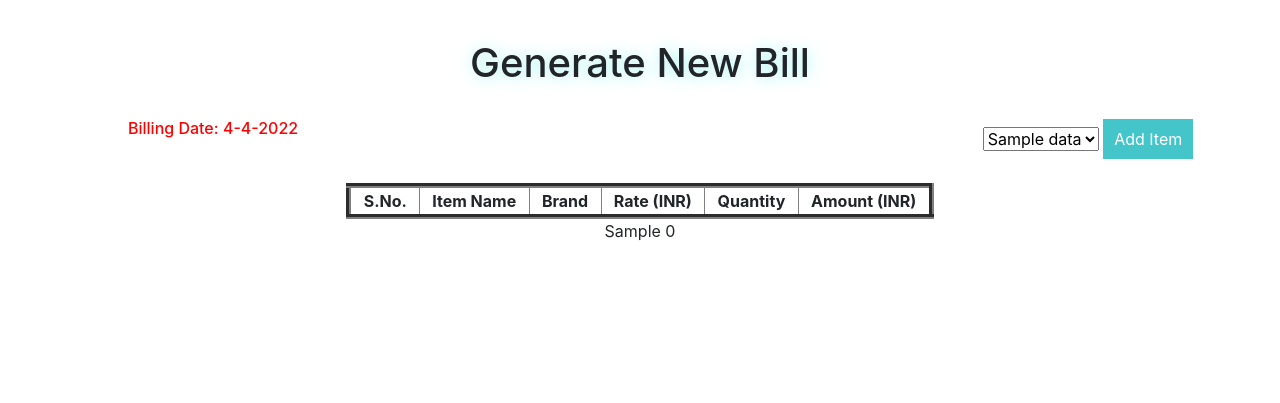
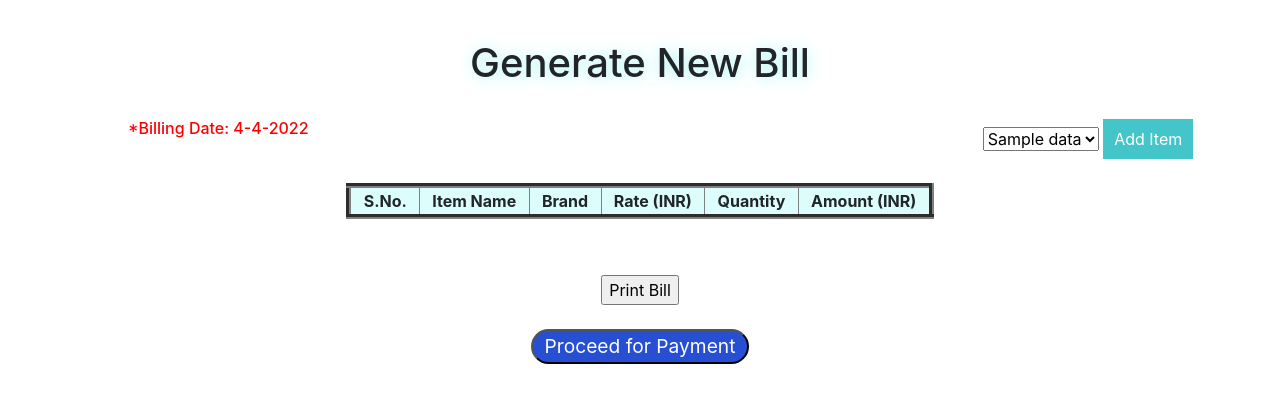
Before and after one commit to saurav0001kumar/Final-Year-Project, a Django app: template sales_n_inventory_web/templates/newBill.html in a window 1280 px wide. Shown: the part 57-460 px from the top of the page. Run offline with Django 4.2, Linux system fonts and the light colour scheme; the template is opened without the code that fills it: most values are stand-ins (such as "Sample title", 1, 10 or a date in 2020); lists and menus that the app fills with data are empty; some libraries are stand-ins or nearby versions.

Commit message:
newBill page UI updated

```diff
--- a/sales_n_inventory_web/templates/newBill.html
+++ b/sales_n_inventory_web/templates/newBill.html
@@ -22,6 +22,15 @@
             border-radius: 10px;
         }
 
+        .proceed_btn {
+            background-color: rgba(0, 48, 204, 0.848);
+            color: white;
+            width: 250;
+            height: 250;
+            border-radius: 50px;
+            font-size: larger;
+        }
+
         h1 {
             text-shadow: 1px 1px 15px #a3f5ef;
         }
@@ -41,6 +50,19 @@
             position: relative;
             align-content: space-around;
         }
+
+        table {
+            background-color: #dcfdfb;
+            text-align: center;
+        }
+
+        input {
+            text-align: center;
+        }
+
+        #total {
+            color: darkred;
+        }
     </style>
 
     <link rel="stylesheet" type="text/css" href="{% static 'css\dashboard\card.css'%}">
@@ -59,15 +81,15 @@
         <div id="list">
             <select name="items" id="items">
                 {% for i in data %}
-                <option value="{{ i.item_name }}">{{ i.item_name }}</option>
+                <option value="{{ i }}" id="{{ i.item_name }}">{{ i.item_name }}</option>
                 {% endfor %}
             </select>
-            <button>Add Item</button>
+            <button id="add" onclick="addItem()">Add Item</button>
         </div>
 
         <br>
 
-        <table border="5" id="billing">
+        <table border="5" id="bill">
             <tr>
                 <th>&nbsp;&nbsp; S.No. &nbsp;&nbsp;</th>
                 <th>&nbsp;&nbsp; Item Name &nbsp;&nbsp;</th>
@@ -76,22 +98,138 @@
                 <th>&nbsp;&nbsp; Quantity &nbsp;&nbsp;</th>
                 <th>&nbsp;&nbsp; Amount (INR) &nbsp;&nbsp;</th>
             </tr>
+
+
         </table>
 
-        <p id="a">
-        </p>
-
+        <br>
+        <h4 id="total"></h4>
+        <br>
+        <input type="submit" value="Print Bill" onclick="window.print()">
+        <br><br>
+        <input type="submit" value=" Proceed for Payment " onclick="" class="proceed_btn">
+        <br><br>
 
 
     </center>
 
     <script>
+
+        sno = 1;
+        function addItem() {
+
+            e = document.getElementById('items');
+
+            //formatting for json string
+            str1 = String(e.value);
+            str = str1.split("\'").join("\"");
+            splitted = str.split(",");
+            newStrArr = [];
+            for (let k = 0; k < splitted.length; k++) {
+                if (!splitted[k].includes("date_modified"))
+                    newStrArr.push(splitted[k]);
+            }
+
+            finalStrArr = []
+
+            for (let k = 0; k < newStrArr.length; k++) {
+                if (newStrArr[k].includes("\""))
+                    finalStrArr.push(newStrArr[k]);
+            }
+
+            str = finalStrArr.join(" , ");
+
+            //parsing str to json
+            const data = JSON.parse(str);
+            optionId = data.item_name;
+
+            sel = document.getElementById(optionId);
+
+
+            tab = document.getElementById('bill');
+
+            row = document.createElement('tr');
+            tab.appendChild(row);
+
+            col1 = document.createElement('td');
+            col2 = document.createElement('td');
+            col3 = document.createElement('td');
+            col4 = document.createElement('td');
+            col5 = document.createElement('td');
+            col6 = document.createElement('td');
+
+
+            txt2 = document.createElement('input');
+            txt2.setAttribute('type', 'text');
+            txt2.setAttribute('readonly', "");
+            col2.appendChild(txt2);
+
+            txt3 = document.createElement('input');
+            txt3.setAttribute('type', 'text');
+            txt3.setAttribute('readonly', "");
+            col3.appendChild(txt3);
+
+            txt4 = document.createElement('input');
+            txt4.setAttribute('type', 'text');
+            txt4.setAttribute('readonly', "");
+            col4.appendChild(txt4);
+
+            txt5 = document.createElement('input');
+            txt5.setAttribute('type', 'text');
+            txt5.setAttribute('readonly', "");
+            txt5.setAttribute('onkeypress', 'onKeyPress()');
+            col5.appendChild(txt5);
+
+            txt6 = document.createElement('input');
+            txt6.setAttribute('type', 'text');
+            txt6.setAttribute('readonly', "");
+            txt6.setAttribute('class', "amt");
+            col6.appendChild(txt6);
+
+
+            col1.textContent = sno;
+            txt2.value = data.item_name;
+            txt3.value = data.brand;
+            txt4.value = data.price_per_item;
+            txt5.value = "1";
+            txt6.value = data.price_per_item * Number(txt5.value);
+
+            row.appendChild(col1);
+            row.appendChild(col2);
+            row.appendChild(col3);
+            row.appendChild(col4);
+            row.appendChild(col5);
+            row.appendChild(col6);
+
+
+            //total amount calculation
+            amt_e = document.getElementsByClassName("amt");
+            tot_amt = 0;
+            for (let k = 0; k < amt_e.length; k++) {
+                tot_amt += Number(amt_e[k].value);
+            }
+
+            total_e = document.getElementById("total");
+            total_e.innerHTML = "Total Bill Amount: ₹ " + tot_amt;
+
+
+            sno++;
+        }
+
+        //function onkeypress
+        function onKeyPress() {
+
+        }
+
+
+
         n = new Date();
         y = n.getFullYear();
         m = n.getMonth() + 1;
         d = n.getDate();
-        document.getElementById("date").innerHTML = "Billing Date: " + m + "-" + d + "-" + y;
-        document.getElementById("a").innerHTML = "{{ data.0.item_name }}";
+        document.getElementById("date").innerHTML = "*Billing Date: " + m + "-" + d + "-" + y;
+
+
     </script>
 
 </body>
```
Also changed, not shown: sales_n_inventory_web/templates/in_stock.html (+5 -5 lines), sales_n_inventory_web/sales_app/static/js/newbill.js (added).
